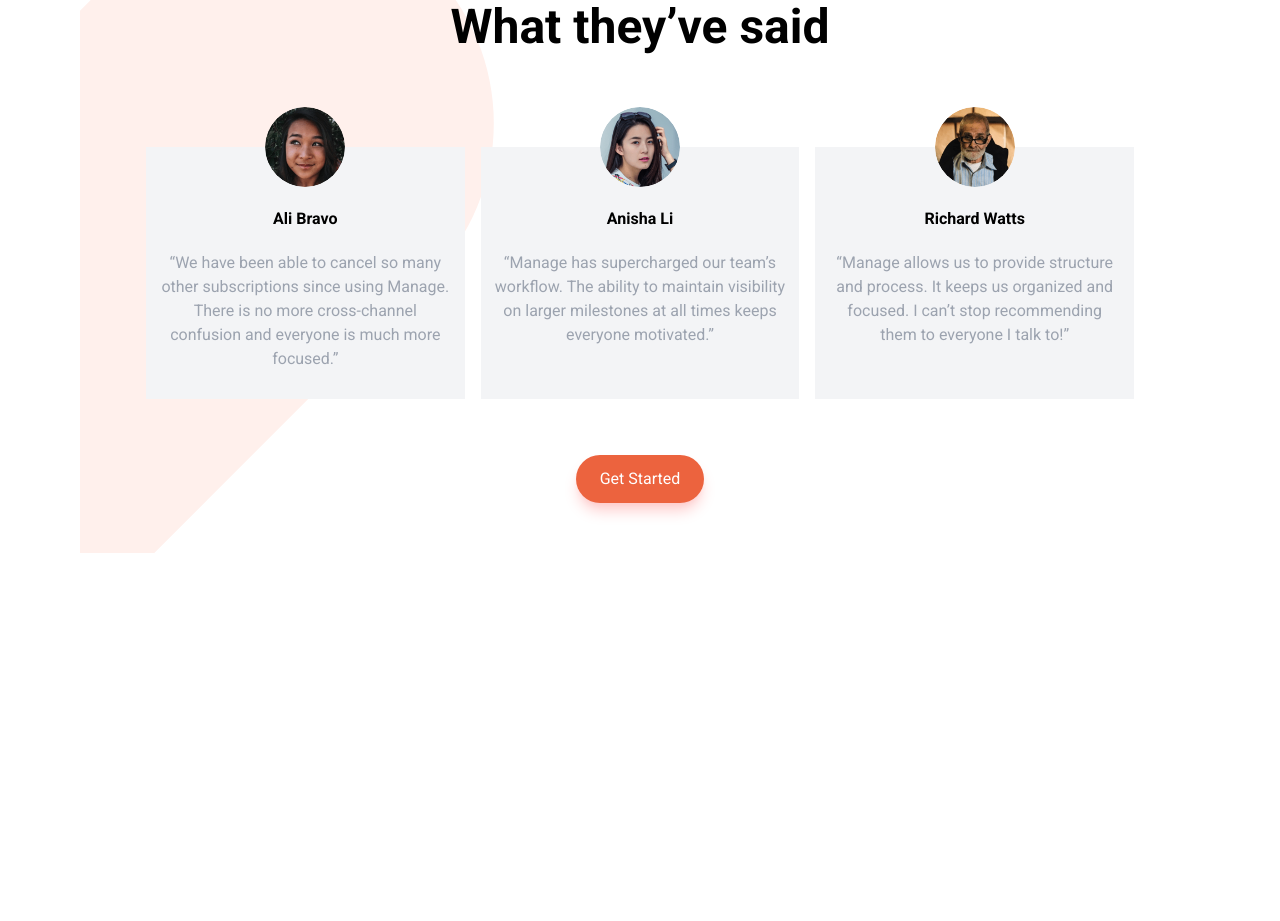
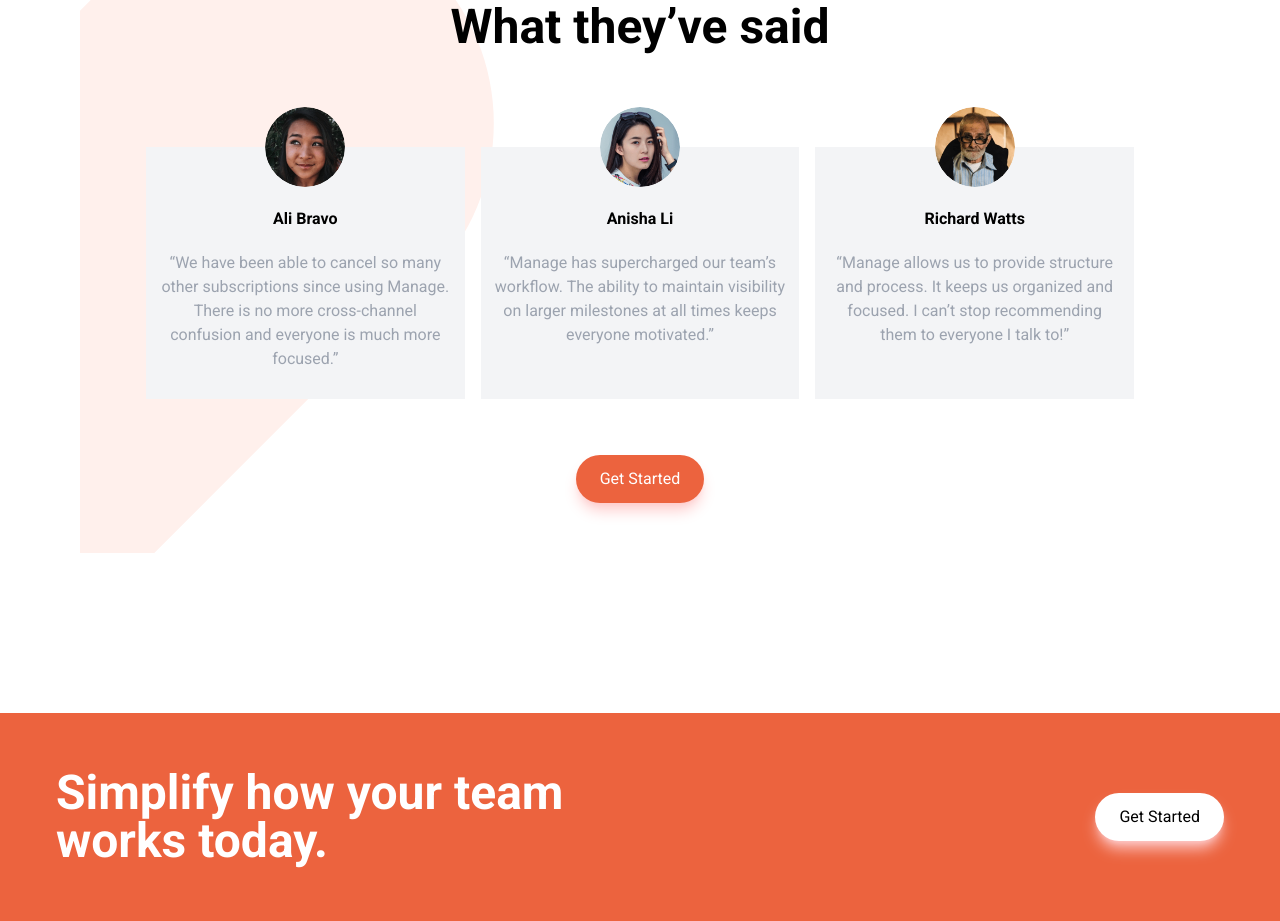
Before and after one commit to Abdallahdari/manage-frontend-challange, a website: page index.html in a window 1280 px wide. Shown: the part 2016-2937 px from the top of the page. Before the commit the page ends 2649 px from the top, so only its background shows below. Drawn offline with Linux system fonts and the light colour scheme.

Commit message:
only the footer is left

```diff
--- a/index.html
+++ b/index.html
@@ -154,7 +154,17 @@
 </div>
 
 </section>
+<section class="mt-40 bg-[rgb(236,99,62)] ">
+  <div class="container mx-auto xl:max-w-[1200px] px-4">
+    <div class="flex sm:flex-col md:flex-row items-center gap-y-7  sm:justify-start md:justify-between py-14">
+      <h1 class="section-2 text-white sm:text-center md:text-start font-semibold text-5xl"> Simplify how your team <br> works today.
+        </h1>
+        <button class=" btn bg-white text-black px-6 py-3   rounded-full shadow-lg shadow-red-200 hover:bg-[#c25233] transition">Get Started</button>
 
+
+    </div>
+  </div>
+</section>
 </main>
 
 <!-- <div class="attribution">
```
Also changed, not shown: src/output.css.
